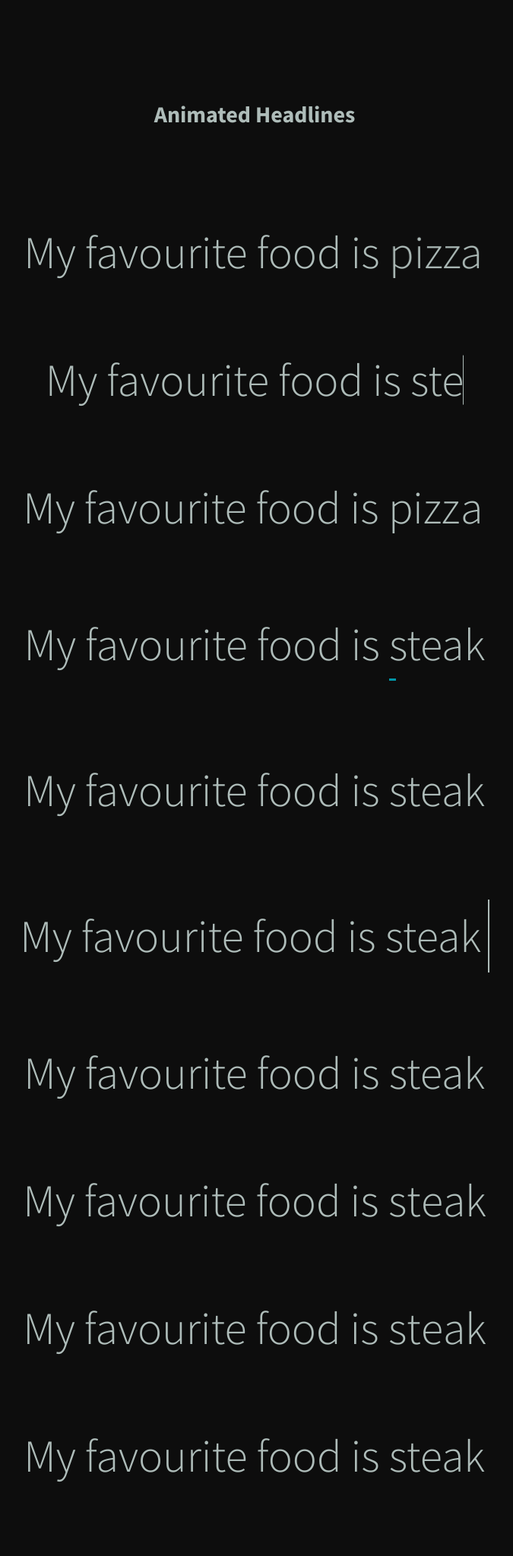
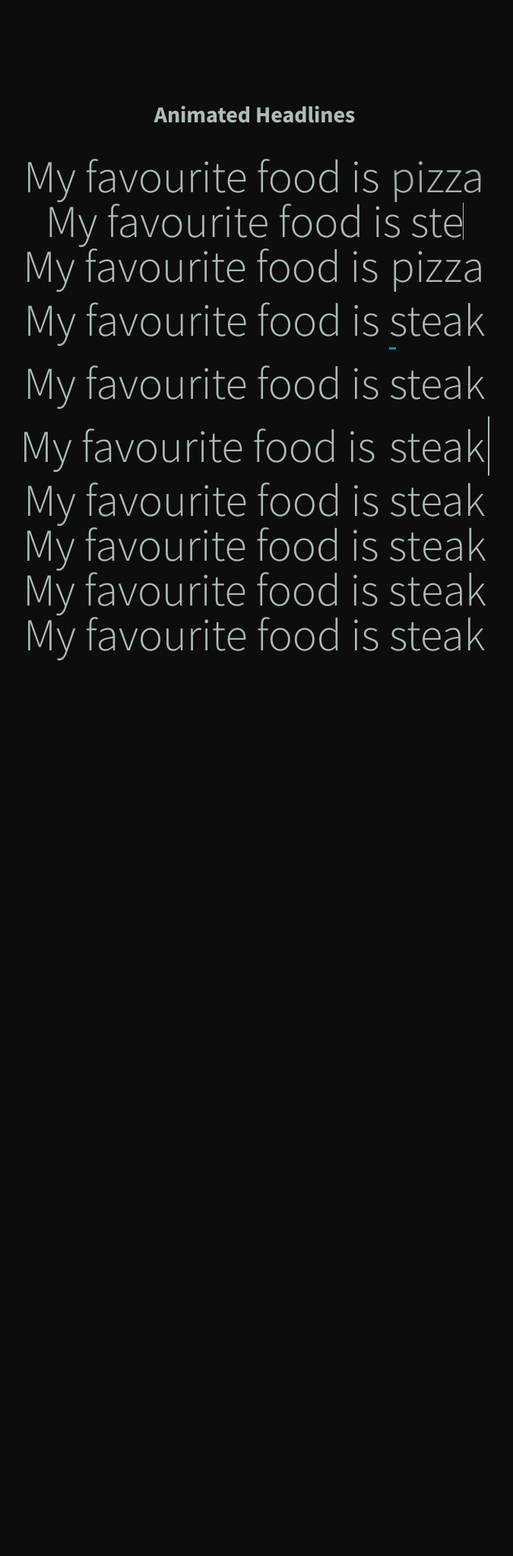
Before and after one commit to shashanksabhlok/shashanksabhlok.github.io, a PHP site: page /animated-headline/index.html in a window 1280 px wide. Shown: the whole page at 76% size, without its empty margins (305-980 px from the left). After the commit the page ends 872 px from the top, so only its background shows below. Run offline with PHP 8.4, Linux system fonts and the light colour scheme.

Commit message:
Animated Description

```diff
--- a/animated-headline/css/style.css
+++ b/animated-headline/css/style.css
@@ -56,27 +56,30 @@ a {
 
 .cd-intro {
   width: 90%;
-  max-width: 768px;
+  max-width: 2000px;
   text-align: center;
 }
 
 .cd-intro {
-  margin: 4em auto;
+  margin: 0px auto;
 }
 @media only screen and (min-width: 768px) {
   .cd-intro {
-    margin: 5em auto;
+    margin: 0px auto;
+    margin-right: 0px auto;
+    margin-left: 0px
   }
 }
 @media only screen and (min-width: 1170px) {
   .cd-intro {
-    margin: 6em auto;
+    margin: 5px auto;
+    margin-right: 5px auto;
   }
 }
 
 .cd-headline {
   font-size: 3rem;
-  line-height: 1.2;
+  line-height: 0.9;
 }
 @media only screen and (min-width: 768px) {
   .cd-headline {
@@ -93,7 +96,7 @@ a {
 .cd-words-wrapper {
   display: inline-block;
   position: relative;
-  text-align: left;
+  text-align: center;
 }
 .cd-words-wrapper b {
   display: inline-block;
@@ -118,9 +121,9 @@ xrotate-1
 
 -------------------------------- */
 .cd-headline.rotate-1 .cd-words-wrapper {
-  -webkit-perspective: 300px;
-  -moz-perspective: 300px;
-  perspective: 300px;
+  -webkit-perspective: 100px;
+  -moz-perspective: 100px;
+  perspective: 100px;
 }
 .cd-headline.rotate-1 b {
   opacity: 0;
```
